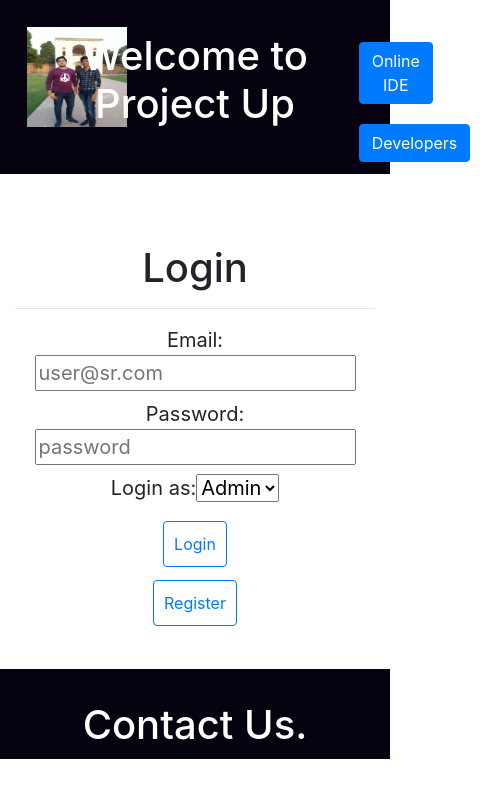
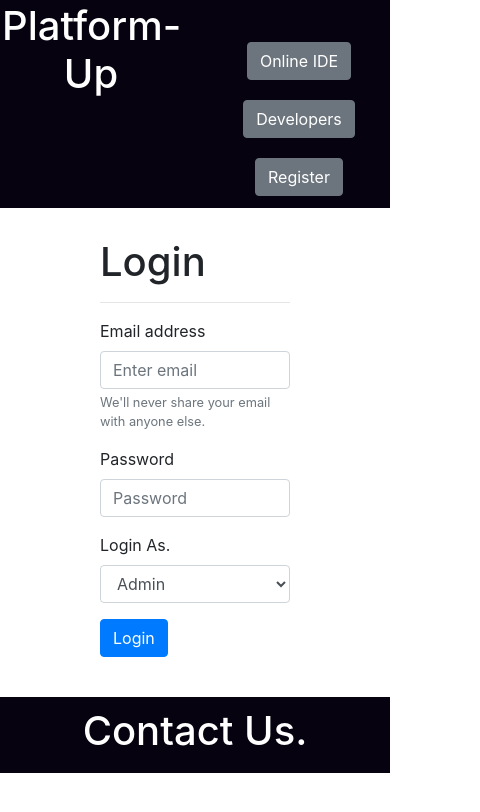
Before and after one commit to ritikgupta28/On-Platform, a React (Create React App) app: page / in a window 390 px wide. Shown: the top 812 px of the page, 480 px wide, since content can reach past the window. Built offline with nearby package versions, Linux system fonts and the light colour scheme.

Commit message:
adding responsive welcome page

```diff
--- a/src/components/welcome_page/Footer.js
+++ b/src/components/welcome_page/Footer.js
@@ -4,7 +4,7 @@ import { Container } from 'react-bootstrap'
 class Footer extends React.Component {
     render() {
         return(
-            <Container fluid className='h' style={{ textAlign: 'center' }}>
+            <Container fluid className='h' style={{ textAlign: 'center', marginTop: '10px', padding: '10px' }}>
                 <h1>Contact Us.</h1>
             </Container>
         );
--- a/src/components/welcome_page/Header.js
+++ b/src/components/welcome_page/Header.js
@@ -1,26 +1,33 @@
 import React from 'react';
 import { Link } from 'react-router-dom'
-import { Container, Row, Col, Button, Image } from 'react-bootstrap'
+import { Container, Row, Col, Button } from 'react-bootstrap'
 import logo from '../images/logo1.jpg'
 
 class Header extends React.Component {
+  onRChange = (e) => {
+    this.props.onRouteChange(e.target.value)
+  }
   render() {
     return (
       <Container fluid className='h'>
        <Row>
-         <Col xs='2'>
-          <Image className='logo' src={logo} rounded />
-         </Col>
-         <Col xs='8'>
-         <h1>Welcome to Project Up</h1>
+         <Col>
+          <h1>Platform-Up</h1>
          </Col>
         <Col style={{ paddingTop: '30px'}}>
          <Link to='ide'>
-          <Button className='b'>Online IDE</Button>
+          <Button variant="secondary" className='b'>Online IDE</Button>
          </Link>
          <Link to='developers'>
-          <Button className='b'>Developers</Button>
+          <Button variant="secondary" className='b'>Developers</Button>
          </Link>
+         {
+          this.props.route === 'login'
+          ?
+          <Button variant="secondary" className='b' value='register' onClick={this.onRChange}>Register</Button>
+          :
+          <Button variant="secondary" className='b' value='login' onClick={this.onRChange}>Login</Button>
+         }
         </Col>
         </Row>
       </Container>
--- a/src/components/welcome_page/Login.js
+++ b/src/components/welcome_page/Login.js
@@ -1,5 +1,5 @@
 import React from 'react'
-import { Button, Container } from 'react-bootstrap'
+import { Button, Container, Form } from 'react-bootstrap'
 
 export default class Login extends React.Component {
   constructor(props) {
@@ -9,10 +9,6 @@ export default class Login extends React.Component {
       password: '',
       userAdmin: 'admin'
     };
-  }
-
-  onRChange = (e) => {
-    this.props.onRouteChange(e.target.value)
   }
 
   onEmailChange = (e) => {
@@ -36,52 +32,58 @@ export default class Login extends React.Component {
 
   render() {
     return (
-      <Container style={{ fontSize: '20px', marginTop: '40px', textAlign: 'center', marginBottom: '40px'}}>
+      <Container style={{ padding: '30px 100px' }}>
           <h1>Login</h1>
           <hr />
-          <label>
-            Email:
-            <br />
-            <input
-              placeholder="user@sr.com"
-              name="email"
-              type="text"
+          <Form>
+           <Form.Group controlId="formBasicEmail">
+            <Form.Label>Email address</Form.Label>
+            <Form.Control
+             type="email"
+             placeholder="Enter email"
              value={this.state.email}
              onChange={this.onEmailChange.bind(this)}
              />
-          </label>
-          <br />
-          <label>
-            Password:
-            <br/>
-            <input
-              placeholder="password"
-              name="password"
-              type="text"
+            <Form.Text className="text-muted">
+             We'll never share your email with anyone else.
+            </Form.Text>
+           </Form.Group>
+           <Form.Group controlId="formBasicPassword">
+            <Form.Label>Password</Form.Label>
+            <Form.Control
+             type="password"
+             placeholder="Password"
              value={this.state.password}
              onChange={this.onPasswordChange.bind(this)}
              />
-          </label>
-          <br/>
-          <label>
-            Login as:
-            <select value={this.state.userAdmin} onChange={this.onUserAdminChange.bind(this)}>
+           </Form.Group>
+           <Form.Group controlId="exampleForm.ControlSelect1">
+            <Form.Label>Login As.</Form.Label>
+            <Form.Control as="select" value={this.state.userAdmin} onChange={this.onUserAdminChange.bind(this)}>
              <option value="admin">Admin</option>
              <option value="user">User</option>
-            </select>
-          </label>
-          <br />
+            </Form.Control>
+           </Form.Group>
            {
             this.state.userAdmin === 'admin'
             ?
-          <Button variant="outline-primary" className='but' value="login" onClick={e => this.props.onAdminlogin(e, this.state)}>Login</Button>
+           <Button
+            variant="primary"
+            type="submit"
+            onClick={e => this.props.onAdminlogin(e, this.state)}
+            >
+            Login
+           </Button>
            :
-          <Button variant="outline-primary" className='but' value="login" onClick={e => this.props.onUserlogin(e, this.state)}>Login</Button>
+           <Button
+            variant="primary"
+            type="submit"
+            onClick={e => this.props.onUserlogin(e, this.state)}
+            >
+            Login
+           </Button>
           }
-          <br />
-          <Button variant="outline-primary" className='but' value='register' onClick={this.onRChange}>
-          Register
-          </Button>
+          </Form>
       </Container>
     )
   }
--- a/src/components/welcome_page/Register.js
+++ b/src/components/welcome_page/Register.js
@@ -1,5 +1,5 @@
 import React from 'react'
-import { Container, Button } from 'react-bootstrap'
+import { Container, Button, Form } from 'react-bootstrap'
 
 export default class Register extends React.Component {
 	constructor(props) {
@@ -43,64 +43,67 @@ export default class Register extends React.Component {
 
   render() {
     return (
-      <Container style={{ fontSize: '20px', marginTop: '40px', textAlign: 'center', marginBottom: '40px' }}>
+      <Container style={{ padding: '30px 100px' }}>
           <h1>Register</h1>
           <hr />
-          <label>
-            Name:
-            <br/>
-            <input
-              placeholder="user"
-              name="name"
+          <Form>
+           <Form.Group controlId="formNamePassword">
+            <Form.Label>Name</Form.Label>
+            <Form.Control
              type="text"
+             placeholder="Name"
              value={this.state.name}
              onChange={this.onNameChange.bind(this)}
              />
-          </label>
-          <br />
-          <label>
-            Email:
-            <br/>
-            <input
-              placeholder="user@sr.com"
-              name="email"
+           </Form.Group>
+           <Form.Group controlId="formBasicEmail">
+            <Form.Label>Email address</Form.Label>
+            <Form.Control
              type="email"
+             placeholder="Enter email"
              value={this.state.email}
              onChange={this.onEmailChange.bind(this)}
              />
-          </label>
-          <br />
-          <label>
-            Password:
-            <br/>
-            <input
-              placeholder="password"
-              name="password"
+            <Form.Text className="text-muted">
+             We'll never share your email with anyone else.
+            </Form.Text>
+           </Form.Group>
+           <Form.Group controlId="formBasicPassword">
+            <Form.Label>Password</Form.Label>
+            <Form.Control
              type="password"
+             placeholder="Password"
              value={this.state.password}
              onChange={this.onPasswordChange.bind(this)}
              />
-          </label>
-          <br/>
-          <label>
-            Register as:
-            <select value={this.state.userAdmin} onChange={this.onUserAdminChange.bind(this)}>
+           </Form.Group>
+           <Form.Group controlId="exampleForm.ControlSelect1">
+            <Form.Label>Register As.</Form.Label>
+            <Form.Control as="select" value={this.state.userAdmin} onChange={this.onUserAdminChange.bind(this)}>
              <option value="admin">Admin</option>
              <option value="user">User</option>
-            </select>
-          </label>
-          <br />
+            </Form.Control>
+           </Form.Group>
            {
             this.state.userAdmin === 'admin'
             ?
-          <Button variant="outline-primary" className='but' value='register' onClick={e => this.props.onAdminsignup(e, this.state)} >Register</Button>
+           <Button
+            variant="primary"
+            type="submit"
+            onClick={e => this.props.onAdminsignup(e, this.state)}
+            >
+            Register
+           </Button>
            :
-          <Button variant="outline-primary" className='but' value='register' onClick={e => this.props.onUsersignup(e, this.state)} >Register</Button>
+           <Button
+            variant="primary"
+            type="submit"
+            onClick={e => this.props.onUsersignup(e, this.state)}
+            >
+            Register
+           </Button>
           }
-          <br />
-          <Button variant="outline-primary" className='but' value='login' onClick={this.onRChange}>
-          Login
-          </Button>
+          </Form>
       </Container>
     )
   }
--- a/src/components/welcome_page/Welcome.css
+++ b/src/components/welcome_page/Welcome.css
@@ -1,15 +1,7 @@
-.logo {
-    height: 150px;
-    width: 150px;
-}
 .h {
-    padding: 0px;
+    padding: 10px;
     background-color: rgb(7, 2, 15);
     color: white;
-}
-h1 {
-    padding-top: 30px;
-    font-size: 40px;
 }
 .but {
     padding: 0px 5px;
--- a/src/components/welcome_page/Welcome.js
+++ b/src/components/welcome_page/Welcome.js
@@ -19,19 +19,20 @@ export default class Welcome extends React.Component {
    render() {
 		return (
 			<div>
-            <Header />
+            <Header
+             route={this.state.route}
+             onRouteChange={this.onRouteChange}
+            />
             {
             this.state.route === 'login'
             ?
             <Login
-             onRouteChange={this.onRouteChange}
              onChangeUserAdmin={this.props.onChangeUserAdmin}
              onUserlogin={this.props.onUserlogin}
              onAdminlogin={this.props.onAdminlogin}
             />
             :
             <Register
-             onRouteChange={this.onRouteChange}
              onChangeUserAdmin={this.props.onChangeUserAdmin}
              onUsersignup={this.props.onUsersignup}
              onAdminsignup={this.props.onAdminsignup}
```
Lines whose indentation alone changed are shown as unchanged.
